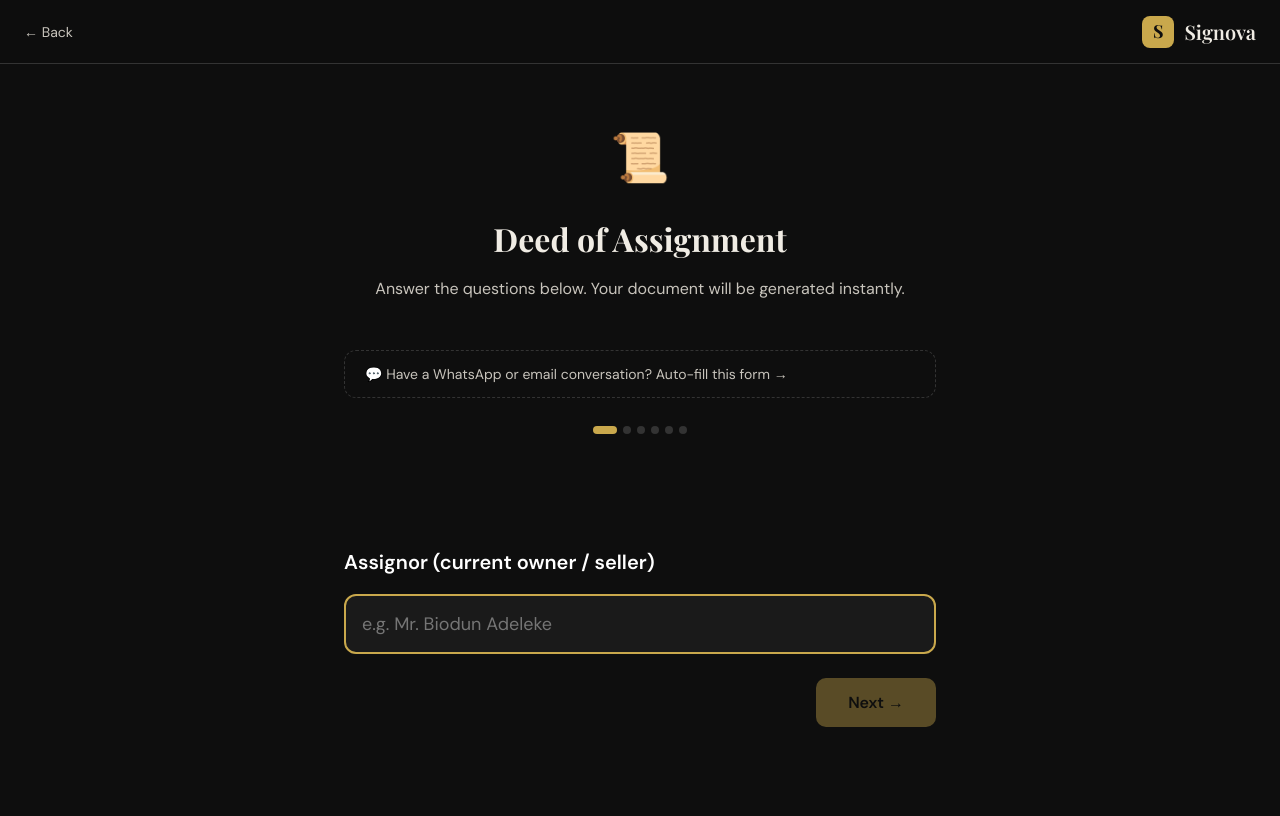
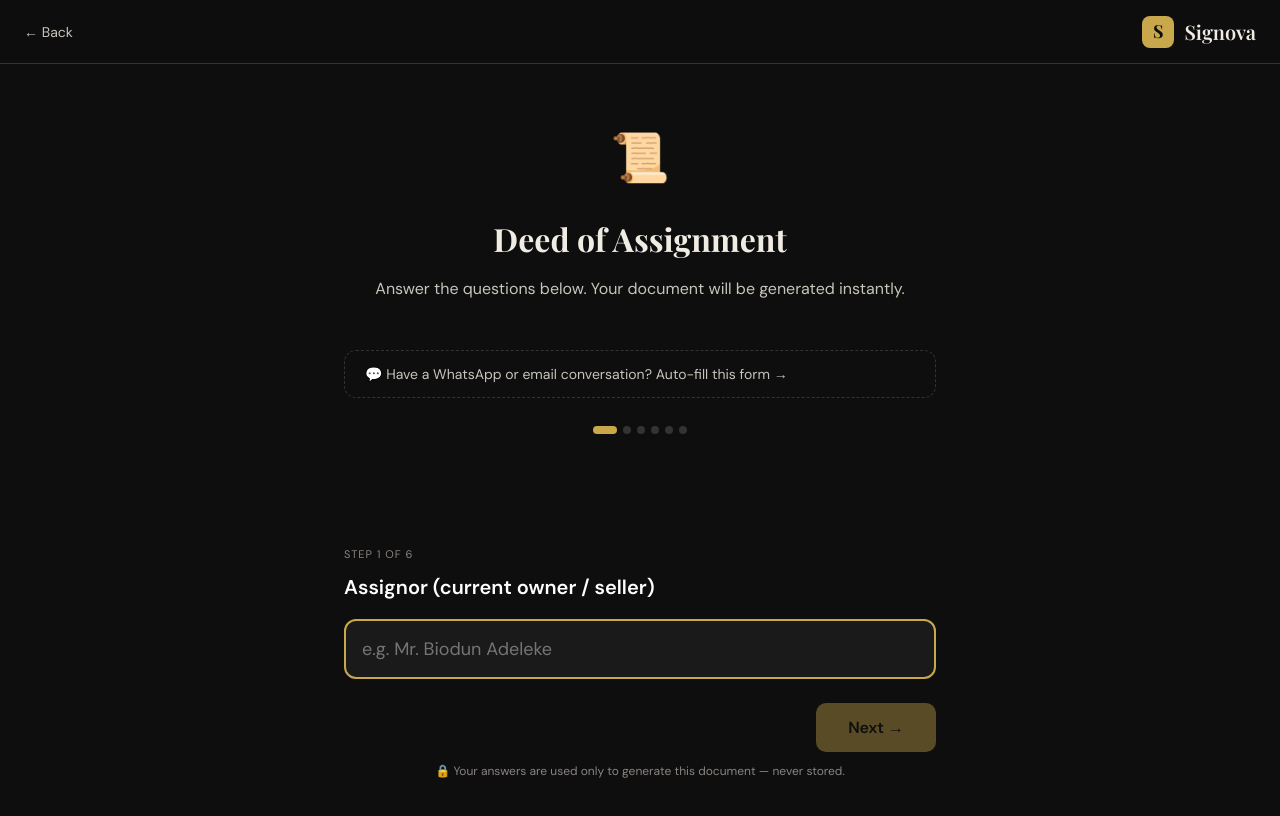
Before and after one commit to dgtalquantumleap-ai/signova, a React (Vite) app: page /generate/deed-of-assignment in a window 1280 px wide. Shown: the top 816 px of the page. Built offline with nearby package versions, Linux system fonts and the light colour scheme.

Commit message:
fix: clarity dead clicks - how section tag, footer contact link, generator step counter + skip + privacy note

```diff
--- a/api/promo-redeem.js
+++ b/api/promo-redeem.js
@@ -18,7 +18,7 @@ const VALID_CODES = {
   },
   AFRICA: {
     expiresAt: new Date('2026-12-31T23:59:59Z'),
-    maxUses: 920,
+    maxUses: 1200,
     description: 'Taryl African Founders Community — 1 free document per member',
   },
 }
--- a/src/pages/Generator.css
+++ b/src/pages/Generator.css
@@ -336,6 +336,24 @@
 .extract-btn:hover { transform: scale(1.02); }
 .extract-btn:disabled { opacity: 0.5; cursor: not-allowed; transform: none; }
 
+/* ── Step counter + privacy note ── */
+.chat-step-counter {
+  font-size: 11px; color: var(--text3, #5a5754);
+  letter-spacing: 1px; text-transform: uppercase;
+  margin-bottom: 8px;
+}
+.chat-privacy-note {
+  font-size: 12px; color: var(--text3, #5a5754);
+  margin: 10px 0 0; text-align: center; line-height: 1.5;
+}
+.chat-skip {
+  background: none; border: 1px solid var(--border, #2a2a2a);
+  color: var(--text2, #9a9690); border-radius: 8px;
+  padding: 10px 16px; font-size: 14px; cursor: pointer;
+  transition: border-color 0.2s;
+}
+.chat-skip:hover { border-color: var(--text3, #5a5754); }
+
 .extract-success {
   font-size: 13px; color: #4ade80;
   background: rgba(74,222,128,0.08);
--- a/src/pages/Generator.jsx
+++ b/src/pages/Generator.jsx
@@ -842,6 +842,7 @@ Output the complete document only, no preamble, explanation, or closing notes.`
           {/* Current question */}
           {currentField && !loading && (
             <div className="gen-chat-current" onKeyDown={handleKeyDown}>
+              <div className="chat-step-counter">Step {currentStep + 1} of {config.fields.length}</div>
               <label className="chat-question">{currentField.label}</label>
 
               {currentField.type === 'text' && (
@@ -900,10 +901,16 @@ Output the complete document only, no preamble, explanation, or closing notes.`
                 {currentStep > 0 && (
                   <button className="chat-back" onClick={() => setCurrentStep(s => s - 1)}>← Back</button>
                 )}
+                {currentField.type === 'checkbox' && (
+                  <button className="chat-skip" onClick={handleNext}>
+                    Skip
+                  </button>
+                )}
                 <button className={`chat-next ${!canAdvance() ? 'disabled' : ''}`} onClick={handleNext} disabled={!canAdvance()}>
                   {isLastStep ? 'Generate →' : 'Next →'}
                 </button>
               </div>
+              <p className="chat-privacy-note">🔒 Your answers are used only to generate this document — never stored.</p>
             </div>
           )}
 
--- a/src/pages/Landing.jsx
+++ b/src/pages/Landing.jsx
@@ -610,7 +610,7 @@ export default function Landing() {
       <section className="wa-banner-section">
         <div className="wa-banner-inner">
           <div className="wa-banner-left">
-            <div className="wa-banner-badge">💬 New feature</div>
+            <div className="wa-banner-badge">💬 Most popular feature</div>
             <h2 className="wa-banner-title">Have a WhatsApp negotiation? Paste it.</h2>
             <p className="wa-banner-body">
               We extract the agreed terms — names, amounts, dates, restrictions — and auto-fill your document in seconds. Works for tenancy agreements, loan agreements, freelance contracts and 24 more document types.
@@ -637,7 +637,8 @@ export default function Landing() {
       </section>
 
       {/* How it works section */}
-      <section className="how-section" id="how">        <div className="section-inner">
+      <section className="how-section" id="how">
+        <div className="section-inner">
           <div className="section-header">
             <p className="section-label">The process</p>
             <h2 className="section-title">How the legal document generator works</h2>
@@ -763,7 +764,7 @@ export default function Landing() {
           <div className="footer-links">
             <a href="/privacy">Privacy Policy</a>
             <a href="/terms">Terms of Service</a>
-            <a href="mailto:hello@getsignova.com">Contact</a>
+            <a href="/about">Contact</a>
           </div>
           <p className="footer-disc">
             Signova is a document generation tool, not a law firm. Documents are AI-generated starting points — not legal advice. No attorney-client relationship is created by using this service. For complex or high-stakes matters, consult a qualified attorney before signing or relying on any document.
```
